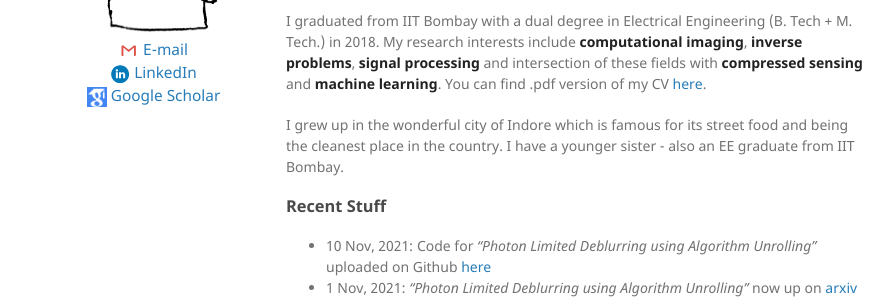
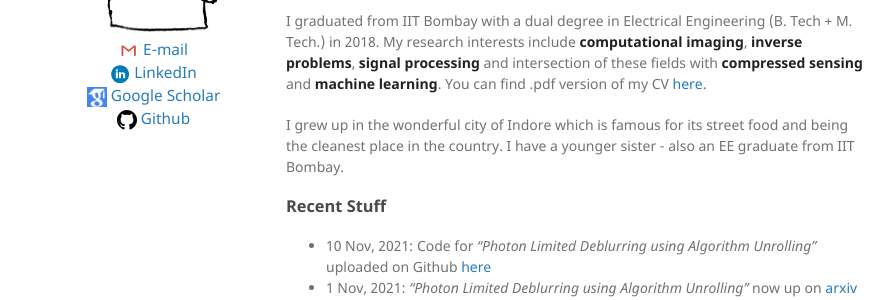
Before and after one commit to sanghviyashiitb/sanghviyashiitb.github.io, a Jekyll site: the page built from index.md, in a window 1280 px wide. Shown: the part 337-637 px from the top of the page, without its empty margins (119-1012 px from the left). Built offline with Jekyll 4.4.1, drawn with Linux system fonts in a browser that asks for light colours.

Commit message:
Added Github link

```diff
--- a/_layouts/default.html
+++ b/_layouts/default.html
@@ -27,6 +27,7 @@
             <a href="mailto:sanghviyash95@gmail.com"> <img src ="assets/img/gmail.svg" width = "20" style="vertical-align:middle"/> E-mail</a> <br>
             <a href="https://www.linkedin.com/in/yash-sanghvi-4729838b/"> <img src ="assets/img/linkedin.svg" width = "20" style="vertical-align:middle"/> LinkedIn</a> <br>
             <a href="https://scholar.google.com/citations?user=RXusiS8AAAAJ&hl=en&oi=ao"> <img src ="assets/img/scholar.png" width = "20" style="vertical-align:middle"/> Google Scholar</a> <br>
+            <a href="https://github.com/"> <img src ="assets/img/github.svg" width = "20" style="vertical-align:middle"/> Github</a> <br>
           </div>
         </center>
       </div>
```
